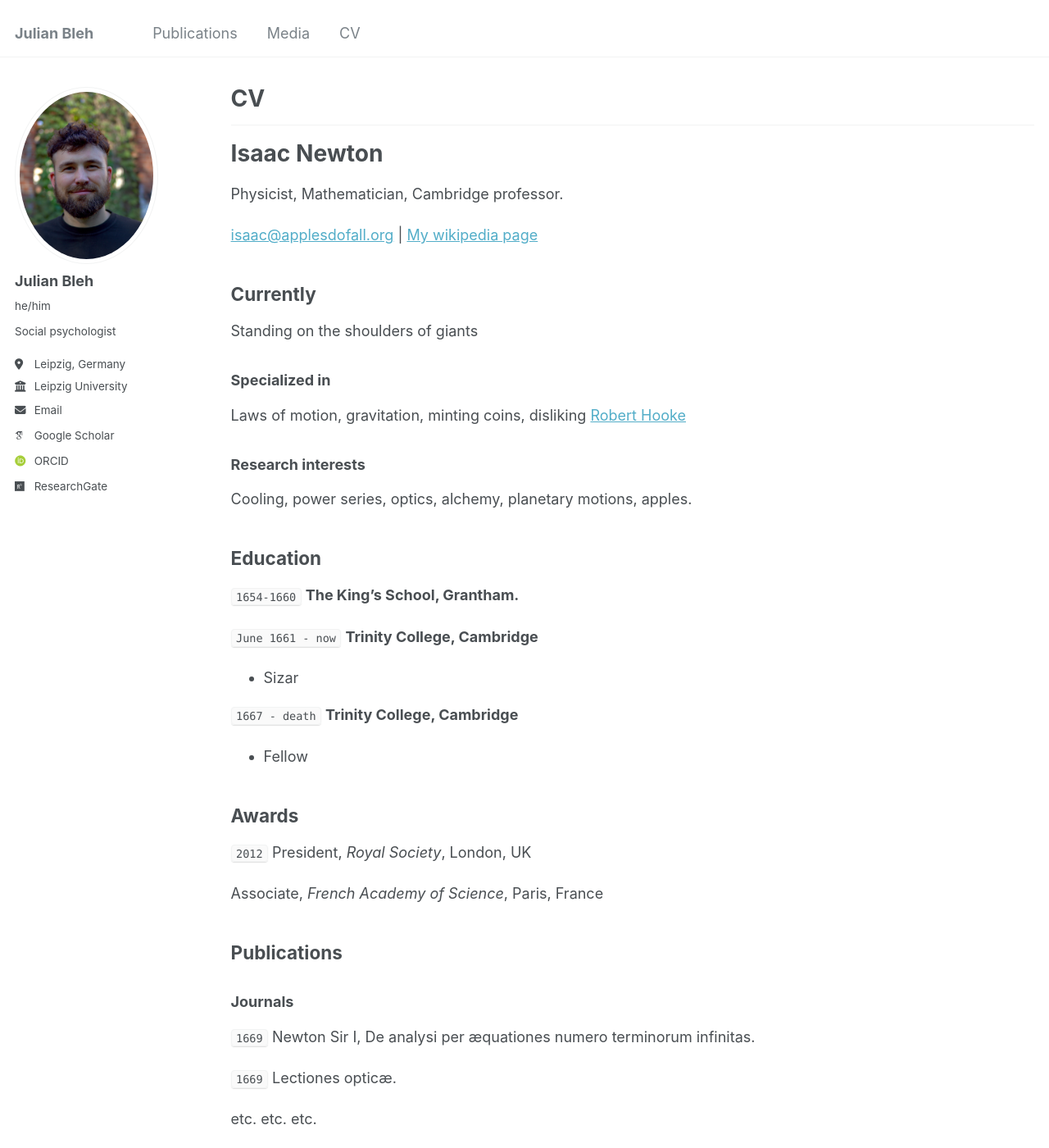
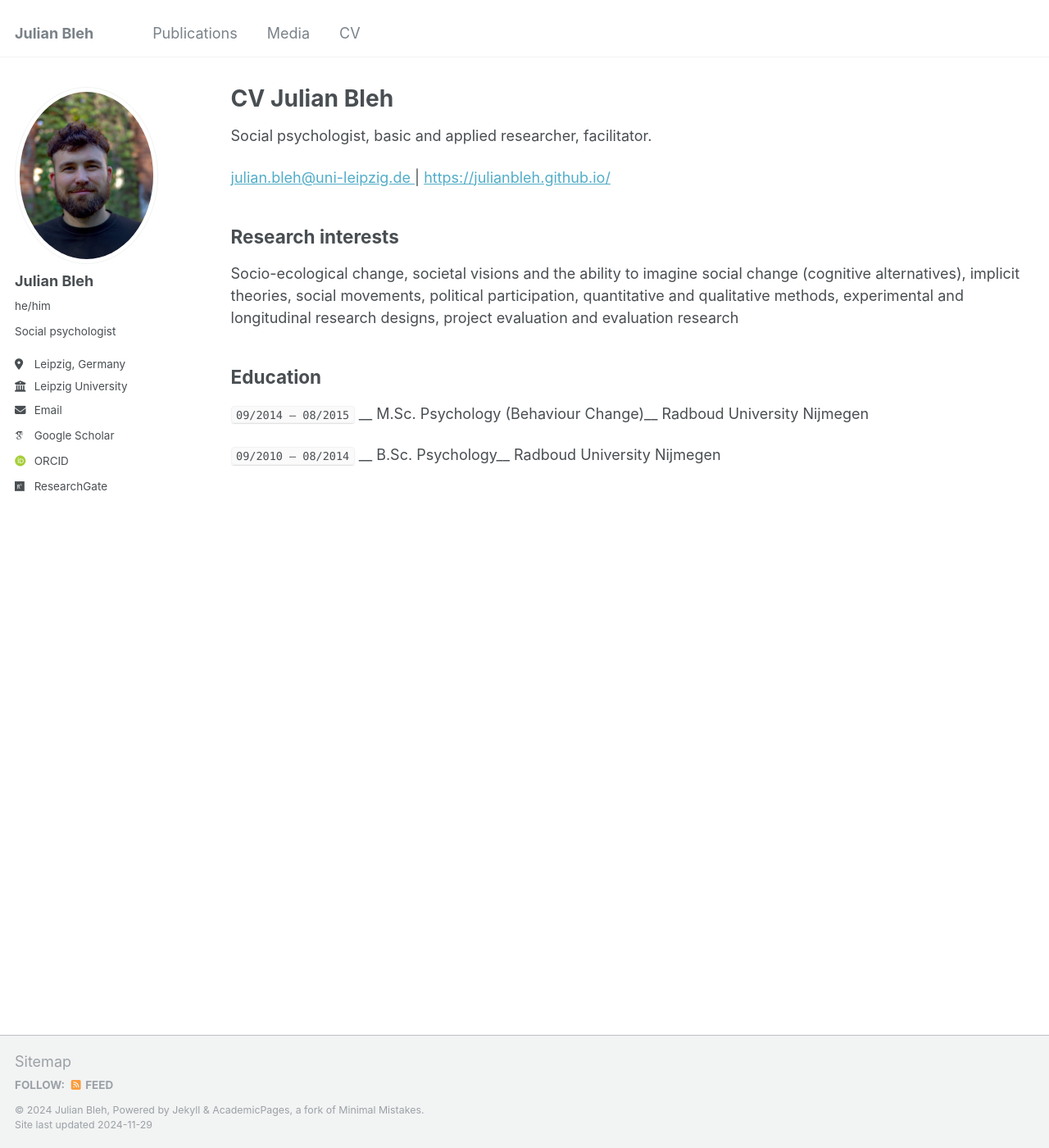
Before and after one commit to JulianBleh/JulianBleh1.github.io, a Jekyll site: the page built from _pages/cv.md, in a window 1280 px wide and 1400 px high. Shown: the whole window at 82% size. Built offline with Jekyll 4.4.1, drawn with Linux system fonts in a browser that asks for light colours; some web fonts are replaced; some of the changed text lies outside the part shown.

Commit message:
Update cv.md

```diff
--- a/_pages/cv.md
+++ b/_pages/cv.md
@@ -1,6 +1,6 @@
 ---
 layout: archive
-title: "CV"
+title: "CV Julian Bleh"
 permalink: /cv/
 author_profile: true
 redirect_from:
@@ -9,84 +9,25 @@ redirect_from:
 
 {% include base_path %}
 
----
-
-# Isaac Newton
-Physicist, Mathematician, Cambridge professor.
+Social psychologist, basic and applied researcher, facilitator.
 
 <div id="webaddress">
-<a href="isaac@applesdofall.org">isaac@applesdofall.org</a>
-| <a href="http://en.wikipedia.org/wiki/Isaac_Newton">My wikipedia page</a>
+<a href="julian.bleh@uni-leipzig.de"> julian.bleh@uni-leipzig.de </a>
+| <a href="https://julianbleh.github.io/ "> https://julianbleh.github.io/</a>
 </div>
 
 
-## Currently
+## Research interests
 
-Standing on the shoulders of giants
-
-### Specialized in
-
-Laws of motion, gravitation, minting coins, disliking [Robert Hooke](http://en.wikipedia.org/wiki/Robert_Hooke)
-
-
-### Research interests
-
-Cooling, power series, optics, alchemy, planetary motions, apples.
+Socio-ecological change, societal visions and the ability to imagine social change (cognitive alternatives), implicit theories, social movements, political participation, quantitative and qualitative methods, experimental and longitudinal research designs, project evaluation and evaluation research
 
 
 ## Education
 
-`1654-1660`
-__The King's School, Grantham.__
+`09/2014 – 08/2015`
+__ M.Sc. Psychology (Behaviour Change)__
+Radboud University Nijmegen
 
-`June 1661 - now`
-__Trinity College, Cambridge__
-
-- Sizar
-
-`1667 - death`
-__Trinity College, Cambridge__
-
-- Fellow
-
-
-
-## Awards
-
-`2012`
-President, *Royal Society*, London, UK
-
-Associate, *French Academy of Science*, Paris, France
-
-
-
-## Publications
-
-<!-- A list is also available [online](http://scholar.google.co.uk/citations?user=LTOTl0YAAAAJ) -->
-
-### Journals
-
-`1669`
-Newton Sir I, De analysi per æquationes numero terminorum infinitas.
-
-`1669`
-Lectiones opticæ.
-
-etc. etc. etc.
-
-### Patents
-
-`2012`
-Infinitesimal calculus for solutions to physics problems, [SMBC](http://www.techdirt.com/articles/20121011/09312820678/if-patents-had-been-around-time-newton.shtml) patent 001
-
-
-## Occupation
-
-`1600`
-__Royal Mint__, London
-
-- Warden
-- Minted coins
-
-`1600`
-__Lucasian professor of Mathematics__, Cambridge University
+`09/2010 – 08/2014`
+__ B.Sc. Psychology__
+Radboud University Nijmegen
```
